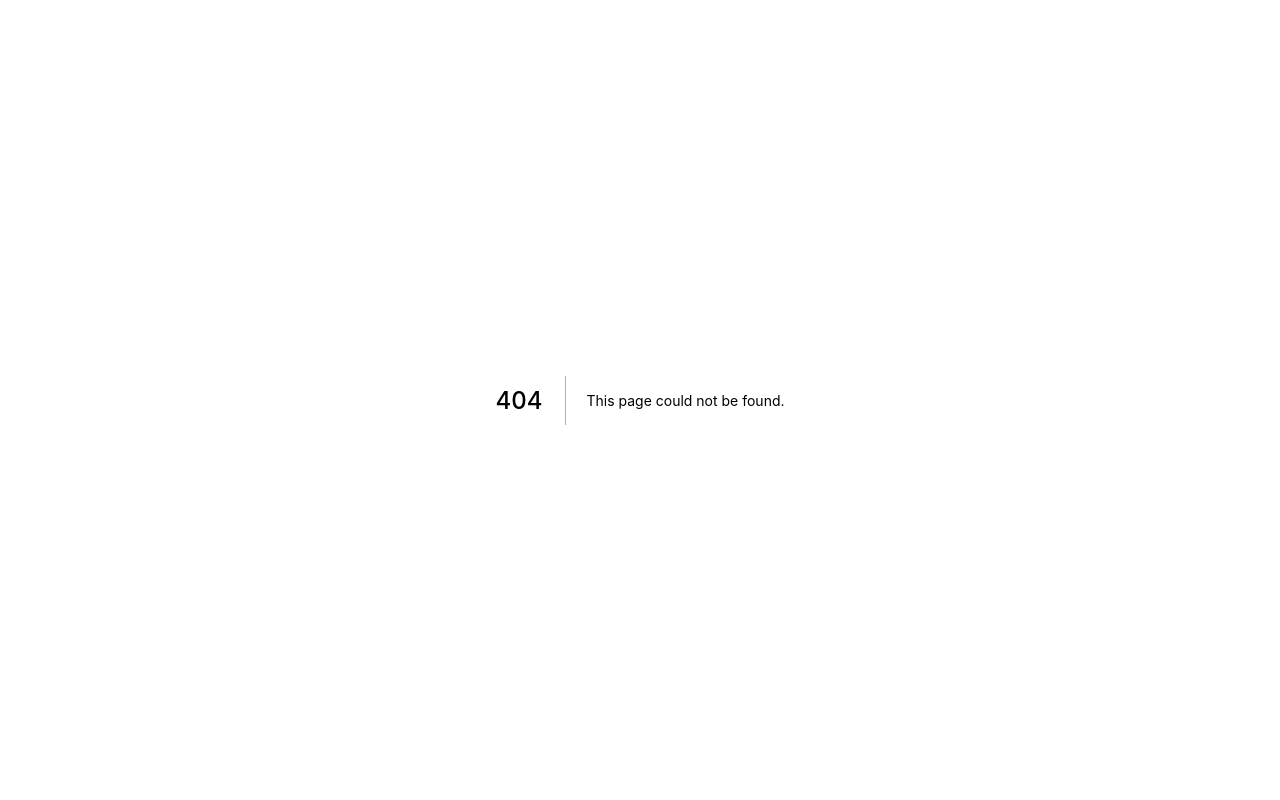
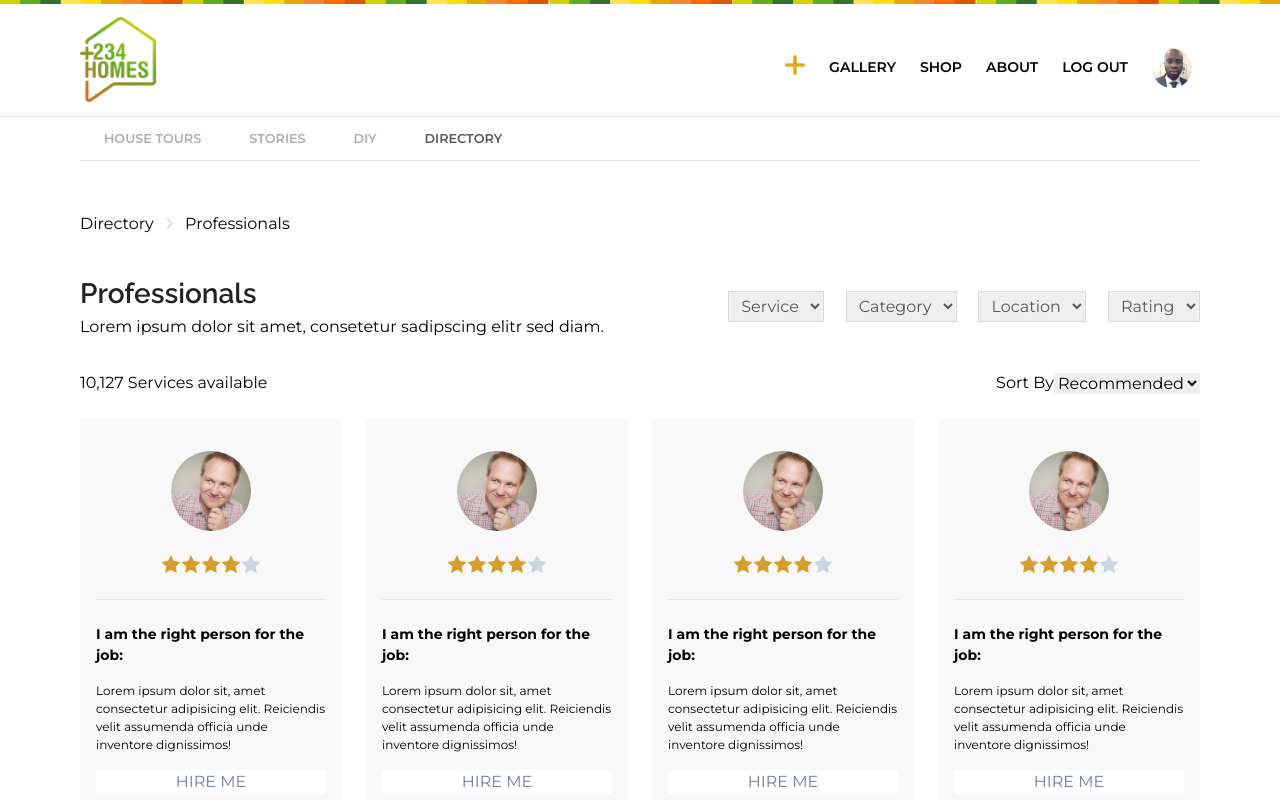
Before and after one commit to CJMaxwell/234HomesFrontend, a Next.js app: page /professionals in a window 1280 px wide. Before the commit this address had no page. Shown: the top 800 px of the page. Built offline with nearby package versions, Linux system fonts and the light colour scheme.

Commit message:
initial professional page

```diff
--- /dev/null
+++ b/components/templates/Professionals.tsx
@@ -0,0 +1,113 @@
+import React, { useContext } from 'react';
+import styled, { ThemeContext } from 'styled-components';
+
+import ProfileNavbar from '../Organisms/ProfileNavbar';
+import Footer from './Footer';
+import ProfessionalCard from '../Organisms/ProfessionalCard';
+
+const Wrapper = styled.div`
+
+  .heading {
+    color: ${({ theme }) => theme.colors.gray1};
+    font-family: 'Raleway', sans-serif;
+    font-weight: 600;
+    font-size: 1.75rem;
+  }
+  .breadcrumb li:not(:last-child) {
+    padding-right: 0.8rem;
+  }
+  .breadcrumb {
+    margin-top: 3.175rem;
+    margin-bottom: 2.35rem;
+  }
+  .listing li {
+    padding-right: 3rem;
+    font-size: 0.8rem;
+    color: ${({ theme }) => theme.colors.gray11};
+    font-weight: 600;
+  }
+  .listing li.active {
+    color: ${({ theme }) => theme.colors.gray5}
+  }
+  .filter {
+    color: ${({ theme }) => theme.colors.gray5};
+    select {
+      border: 1px solid ${({ theme }) => theme.colors.gray17};
+      padding: 0.25rem 0.5rem;
+    }
+    select:not(:last-child) {
+      margin-right: 1.35rem;
+    }
+  }
+
+`;
+
+const Professionals = () => {
+
+  const theme = useContext(ThemeContext);
+
+  return (
+    <Wrapper>
+      <img src="/img/color-pattern.png" alt="+234Homes Colour pattern" />
+      <ProfileNavbar />
+      <hr />
+      <div className="general-padding">
+        <ul className="border-b border-gray-300 flex items-center listing uppercase py-3">
+          <li className="pl-6">House Tours</li>
+          <li>Stories</li>
+          <li>DIY</li>
+          <li className="active">Directory</li>
+        </ul>
+        <ul className="breadcrumb flex items-center">
+          <li>Directory</li>
+          <li>
+            <img src="/img/direction.svg" alt="Breadcrumb navigation" />
+          </li>
+          <li>Professionals</li>
+        </ul>
+        <section className="flex justify-between items-center">
+          <div>
+            <h1 className="heading">Professionals</h1>
+            <p>Lorem ipsum dolor sit amet, consetetur sadipscing elitr sed diam.</p>
+          </div>
+          <div className="filter">
+            <select>
+              <option value="service">Service</option>
+              <option value="">Service</option>
+            </select>
+            <select>
+              <option value="Category">Category</option>
+              <option value="">Category</option>
+            </select>
+            <select>
+              <option value="Location">Location</option>
+              <option value="">Location</option>
+            </select>
+            <select>
+              <option value="Rating">Rating</option>
+              <option value="">Rating</option>
+            </select>
+          </div>
+        </section>
+        <div className="flex justify-between items-center mt-8 mb-6">
+          <p>10,127 Services available</p>
+          <div className="flex items-center">
+            <span>Sort By</span>
+            <select>
+              <option value="Recommended">Recommended</option>
+            </select>
+          </div>
+        </div>
+        <section className="grid grid-cols-4 gap-6">
+          <ProfessionalCard />
+          <ProfessionalCard />
+          <ProfessionalCard />
+          <ProfessionalCard />
+        </section>
+      </div>
+      <Footer />
+    </Wrapper>
+  )
+}
+
+export default Professionals
--- /dev/null
+++ b/pages/professionals.tsx
@@ -0,0 +1,13 @@
+import { NextPage } from 'next';
+
+import Professionals from '../components/templates/Professionals';
+
+const ProfessionalsPage: NextPage = () => {
+  return (
+    <>
+      <Professionals />
+    </>
+  );
+};
+
+export default ProfessionalsPage;
```
